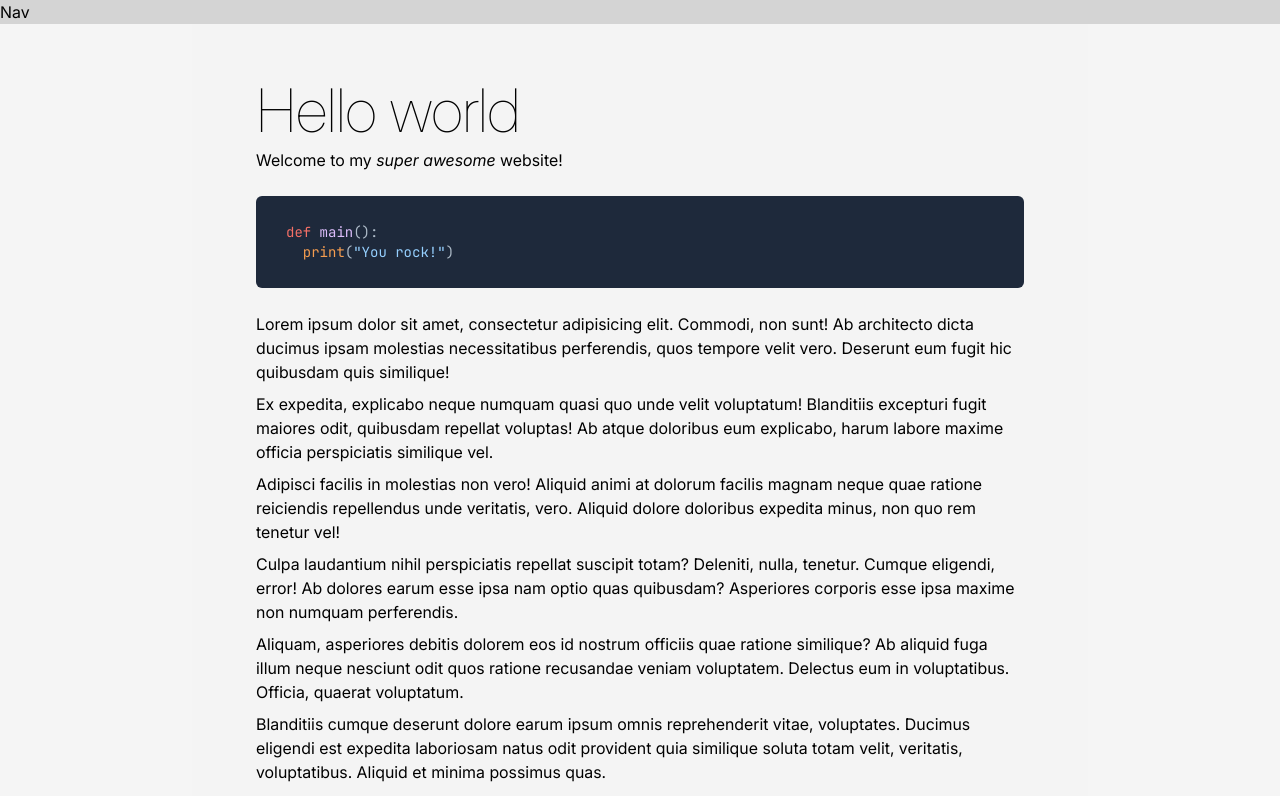
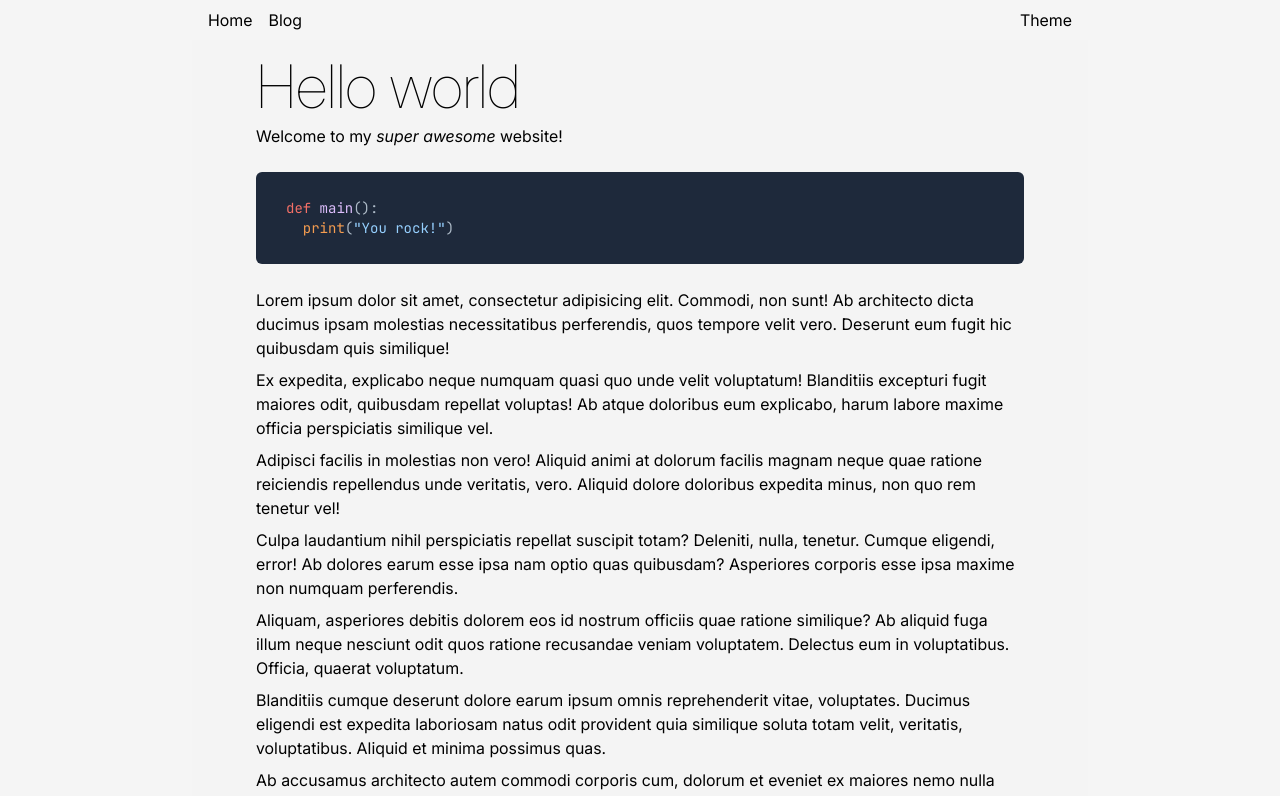
Before and after one commit to MedicodiBiscotti/personal-website, a Next.js app: page / in a window 1280 px wide. Shown: the top 796 px of the page. Built offline with nearby package versions, Linux system fonts and the light colour scheme; what tailwindcss-hero-patterns would draw is missing.

Commit message:
feat(header): header with navigation

```diff
--- a/src/app/layout.tsx
+++ b/src/app/layout.tsx
@@ -18,7 +18,7 @@ export default function RootLayout({
   return (
     <html lang="en">
       {/* TODO update Tailwind. heropattern is not compatible with v4, so get rid of it. */}
-      <body className="grid min-h-svh grid-rows-[auto_1fr_auto] bg-neutral-100 heropattern-topography-pink-900/25 dark:bg-neutral-900 dark:text-white dark:heropattern-topography-pink-200/25">
+      <body className="grid min-h-svh grid-rows-[1fr_auto] bg-neutral-100 heropattern-topography-pink-900/25 [scrollbar-gutter:stable] dark:bg-neutral-900 dark:text-white dark:heropattern-topography-pink-200/25">
         <Header />
         <main className="mx-auto w-full max-w-4xl bg-neutral-100/75 px-16 pb-4 pt-14 sm:w-4/5 dark:bg-neutral-900/75">
           {children}
--- a/src/components/Header.tsx
+++ b/src/components/Header.tsx
@@ -1,7 +1,25 @@
 import React from "react";
 
 function Header() {
-  return <header className="bg-neutral-300 dark:bg-neutral-900">Nav</header>;
+  return (
+    <header className="fixed inset-x-0 bg-neutral-100 dark:bg-neutral-900">
+      <div className="mx-auto flex h-10 w-full max-w-4xl items-center justify-between px-4 sm:w-4/5">
+        <nav>
+          <ul className="flex gap-4">
+            <li>
+              <a href="/">Home</a>
+            </li>
+            <li>
+              <a href="/blog">Blog</a>
+            </li>
+          </ul>
+        </nav>
+        <div>
+          <button>Theme</button>
+        </div>
+      </div>
+    </header>
+  );
 }
 
 export default Header;
```
